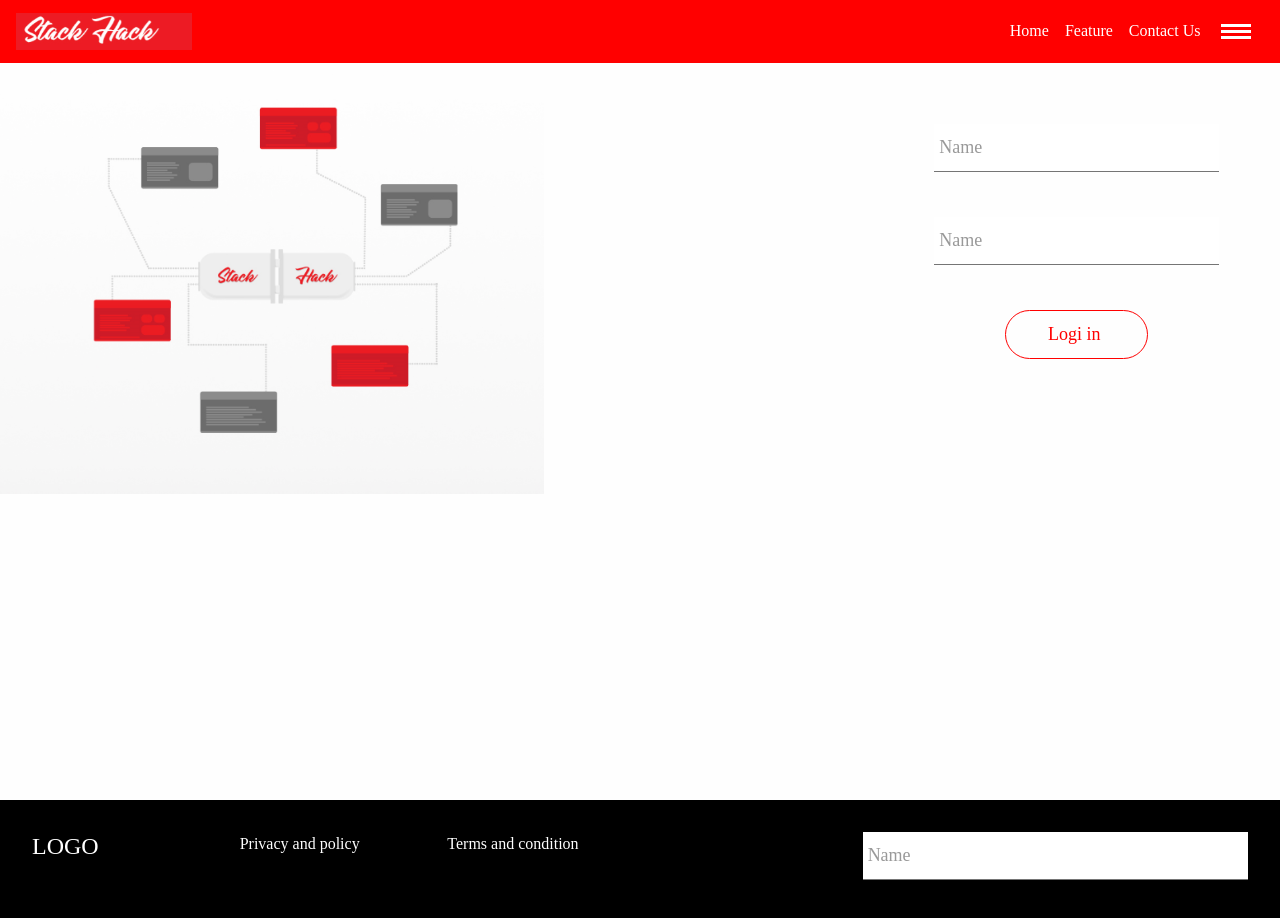
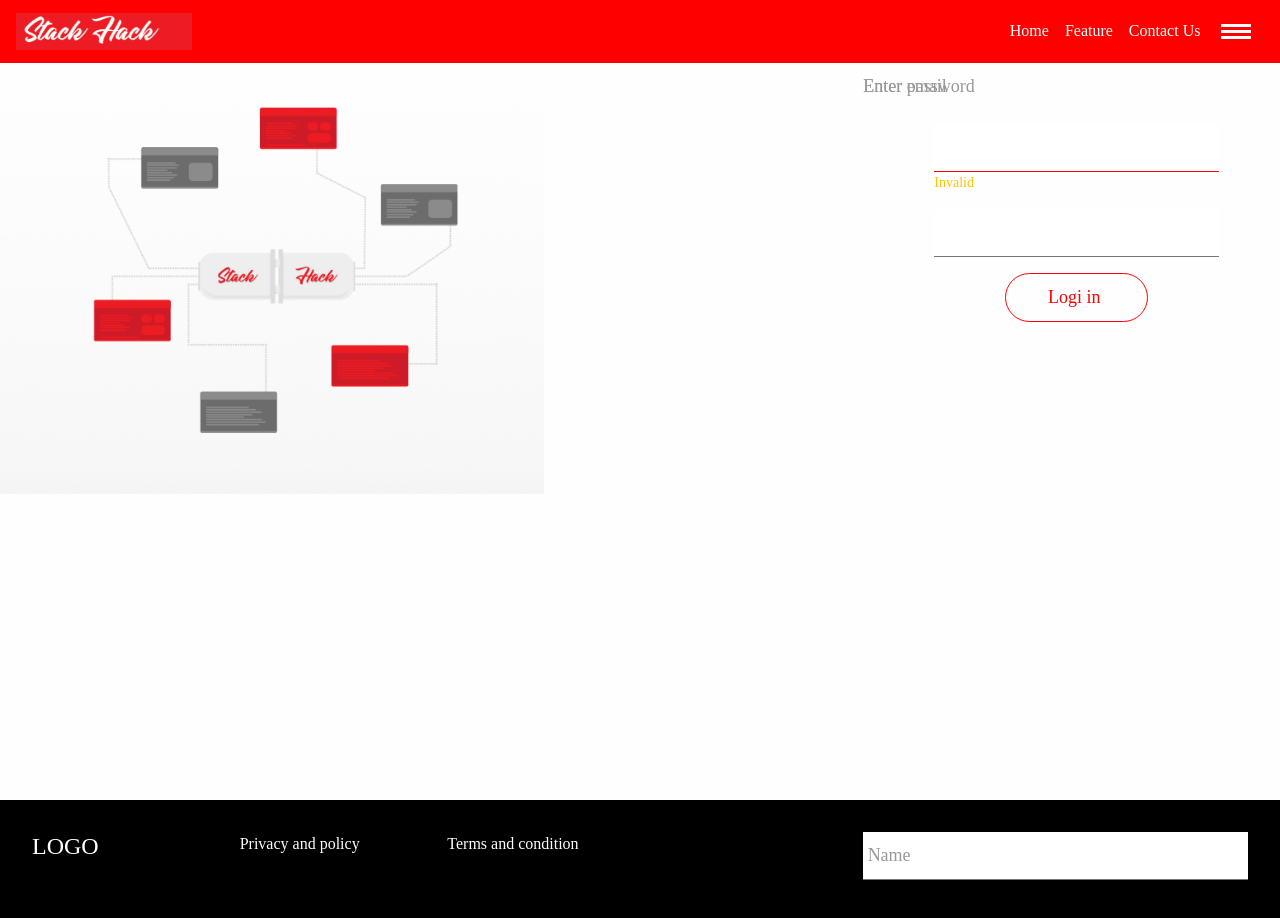
Before and after one commit to balajiadmane/Intership, an Angular app: page /login in a window 1280 px wide. Shown: the top 918 px of the page. Built offline with nearby package versions, Linux system fonts and the light colour scheme.

Commit message:
form validation

```diff
--- a/src/app/public/login/login.component.html
+++ b/src/app/public/login/login.component.html
@@ -12,19 +12,20 @@
         <div [class]="alert.className" *ngIf="alert.isVisible">
             {{alert.message}}
         </div>
-          <div class="group">
-              <input type="text" name="email" formControlName="email" required>
-              <span class="highlight"></span>
-              <span class="bar"></span>
-              <label>Name</label>
-            </div>
+        <div class="form-group">
+          <label>Enter email</label>
+          <input type="text" [ngClass]="{
+            'input-red': loginForm.controls.email.invalid,
+            'input-green': !loginForm.controls.email.invalid
+            }" formControlName="email">
+          <pre class='text-warning' *ngIf="!loginForm.controls.email.valid">Invalid</pre>
 
-            <div class="group">
-              <input type="password" name="password" formConrolName="password"   required>
-              <span class="highlight"></span>
-              <span class="bar"></span>
-              <label>Name</label>
-            </div>
+        </div>
+      <div class="form-group">
+        <label>Enter password</label>
+          <input type="password" name="password" formControlName="password" id="">
+      </div>
+
             <input type="submit" value="Logi in" class="btn-loging">
       </form>
 
--- a/src/app/public/login/login.component.ts
+++ b/src/app/public/login/login.component.ts
@@ -1,7 +1,7 @@
 import { Component, OnInit } from '@angular/core';
 import {AuthService,LoginInterface,LoginForm} from '../../service/auth-service.service'
 import {Router} from '@angular/router'
-import { FormGroup, FormControl } from '@angular/forms';
+import { FormGroup, FormControl,Validators } from '@angular/forms';
 @Component({
   selector: 'app-login',
   templateUrl: './login.component.html',
@@ -15,8 +15,14 @@ export class LoginComponent  implements LoginInterface{
     private route:Router
   ) {
         this.loginForm = new FormGroup({
-          email:new FormControl(),
-          password:new FormControl()
+          email:new FormControl("", Validators.compose([
+            Validators.required,
+            Validators.pattern("[^ @]*@[^ @]*")
+         ])),
+          password:new FormControl("", Validators.compose([
+            Validators.required,
+            Validators.pattern("/\S+/")
+         ]))
         })
   }
 
--- a/src/assets/style.css
+++ b/src/assets/style.css
@@ -141,3 +141,10 @@ footer{
 *{
   font-family: 'fantasy' !important;
 }
+
+.input-red{
+  border-bottom:1px solid red;
+}
+.input-green{
+  border-bottom:1px solid green;
+}
```
